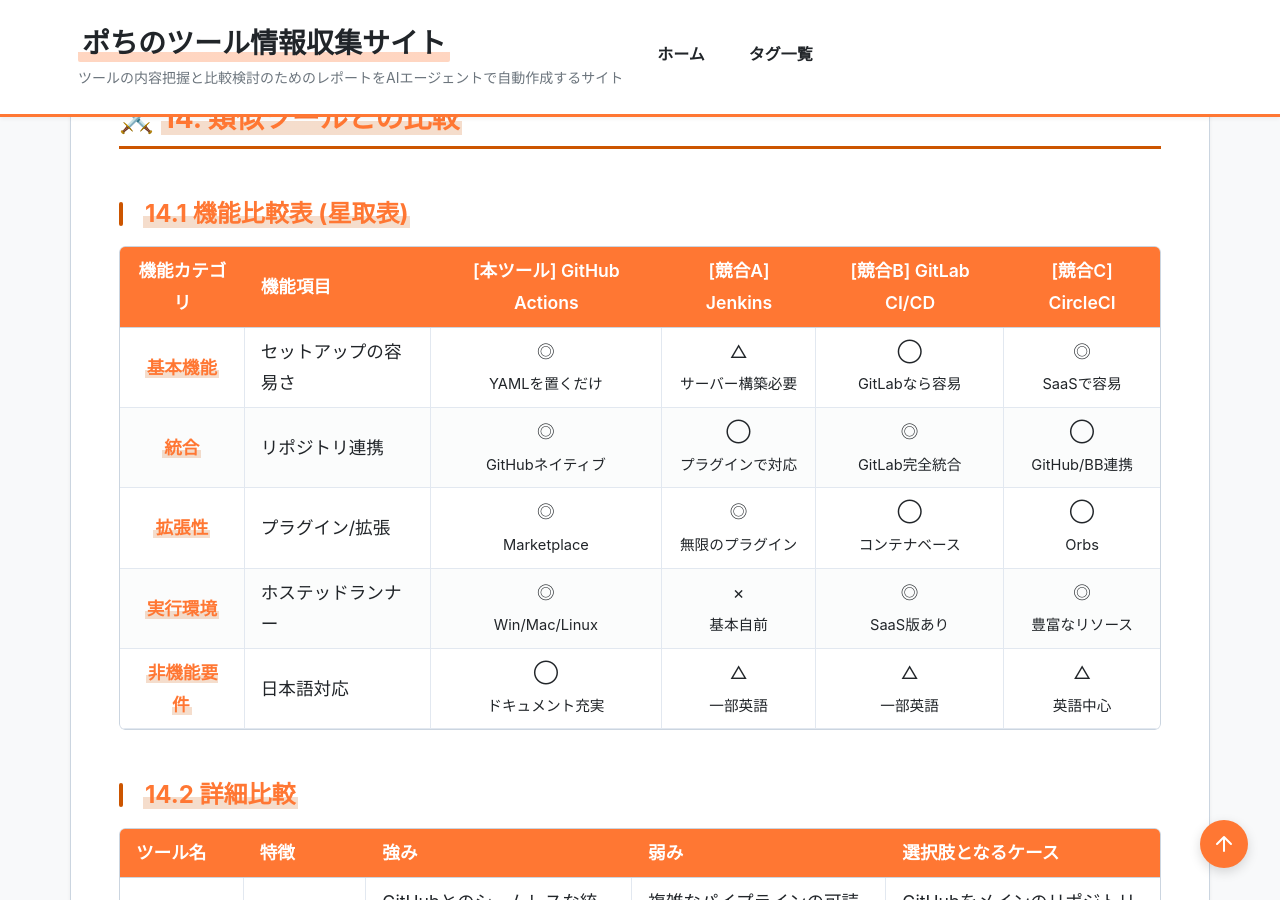
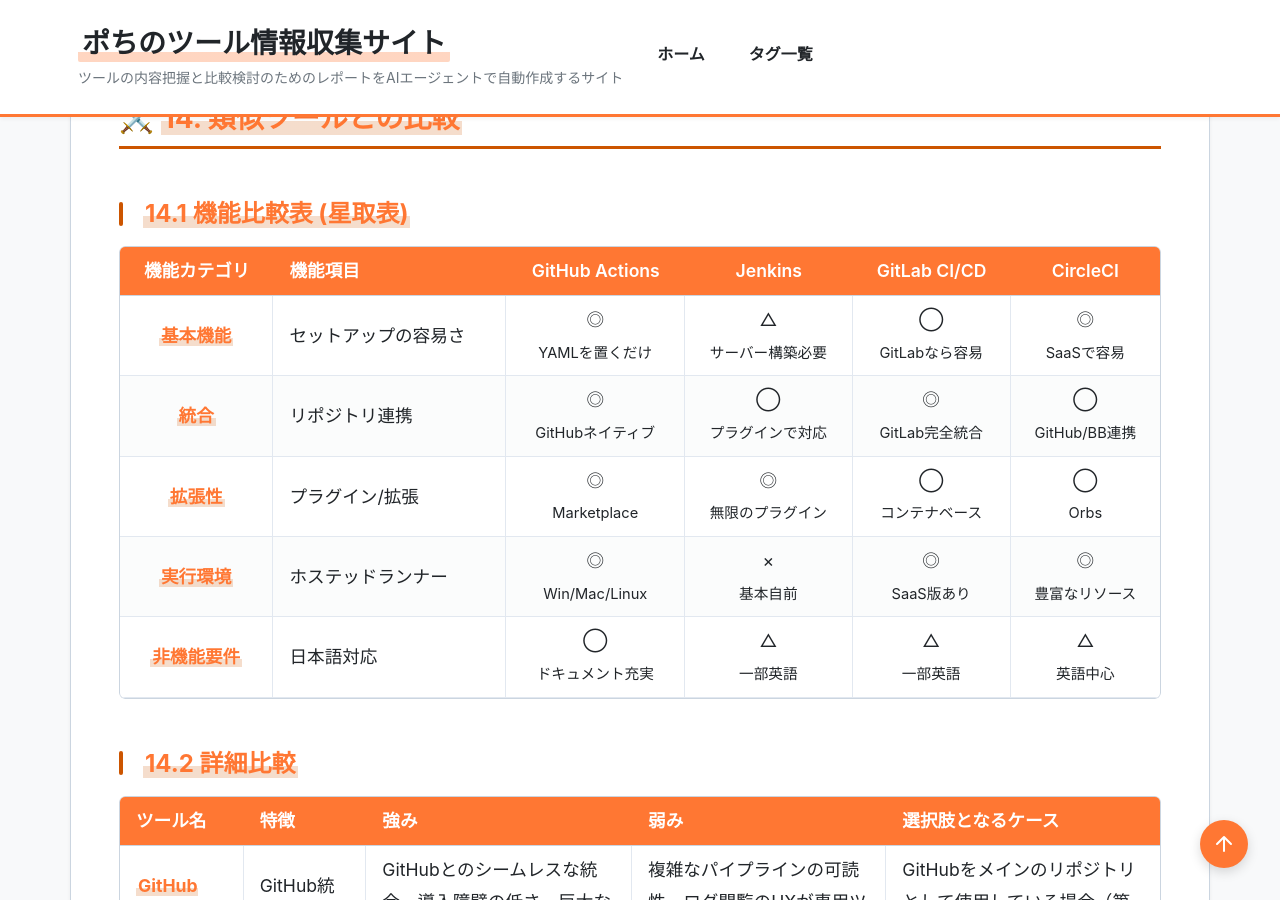
Before and after one commit to aegisfleet/tool-survey-report, a Jekyll site: the page built from _reports/github-actions.md, in a window 1280 px wide and 900 px high, scrolled down 8719 px. Built offline with Jekyll 4.4.1, drawn with Linux system fonts in a browser that asks for light colours.

Commit message:
docs: GitHub Actionsレポートとテンプレートを更新しました。

```diff
--- a/_reports/github-actions.md
+++ b/_reports/github-actions.md
@@ -172,7 +172,7 @@
 
 ### **14.1 機能比較表 (星取表)**
 
-| 機能カテゴリ | 機能項目 | [本ツール] GitHub Actions | [競合A] Jenkins | [競合B] GitLab CI/CD | [競合C] CircleCI |
+| 機能カテゴリ | 機能項目 | GitHub Actions | Jenkins | GitLab CI/CD | CircleCI |
 |:---:|:---|:---:|:---:|:---:|:---:|
 | **基本機能** | セットアップの容易さ | ◎<br><small>YAMLを置くだけ</small> | △<br><small>サーバー構築必要</small> | ◯<br><small>GitLabなら容易</small> | ◎<br><small>SaaSで容易</small> |
 | **統合** | リポジトリ連携 | ◎<br><small>GitHubネイティブ</small> | ◯<br><small>プラグインで対応</small> | ◎<br><small>GitLab完全統合</small> | ◯<br><small>GitHub/BB連携</small> |
```
Also changed, not shown: templates/template.md (+1 -1 lines).
